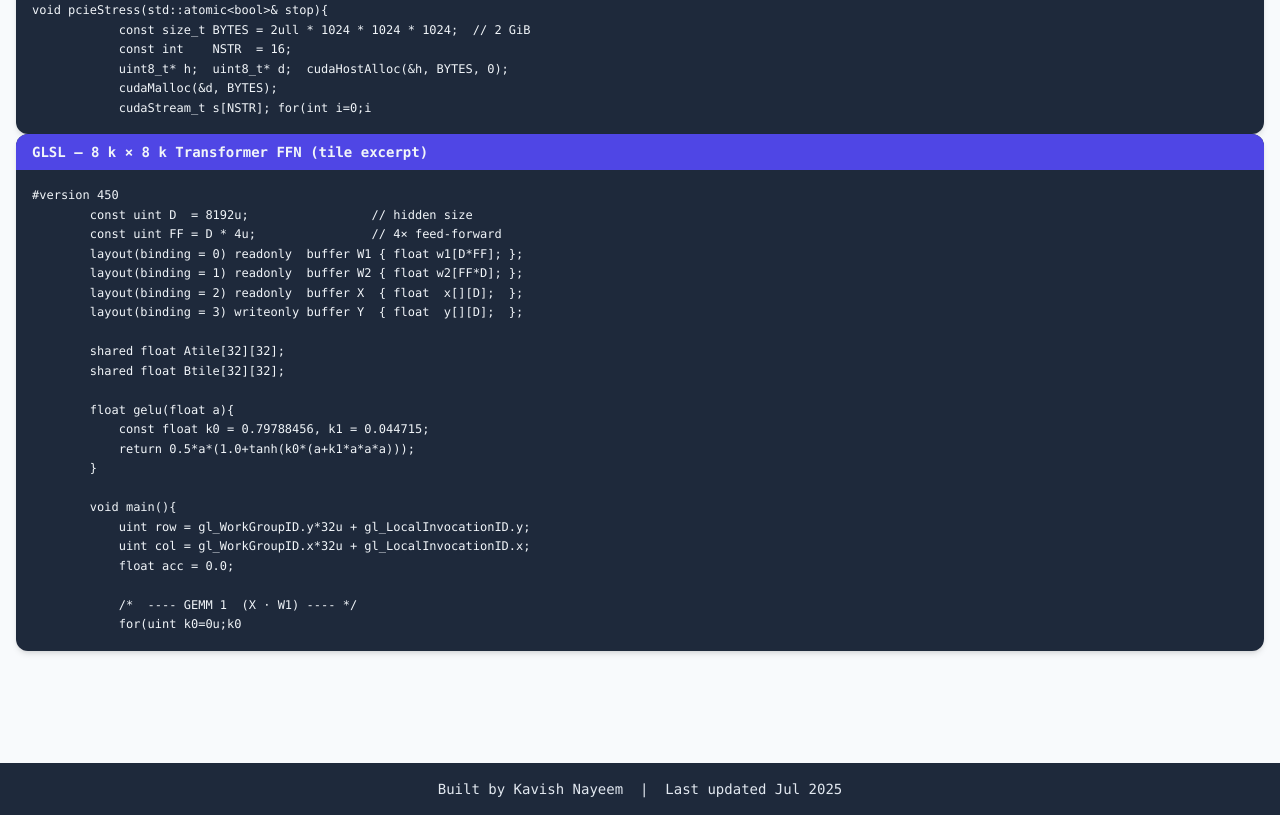
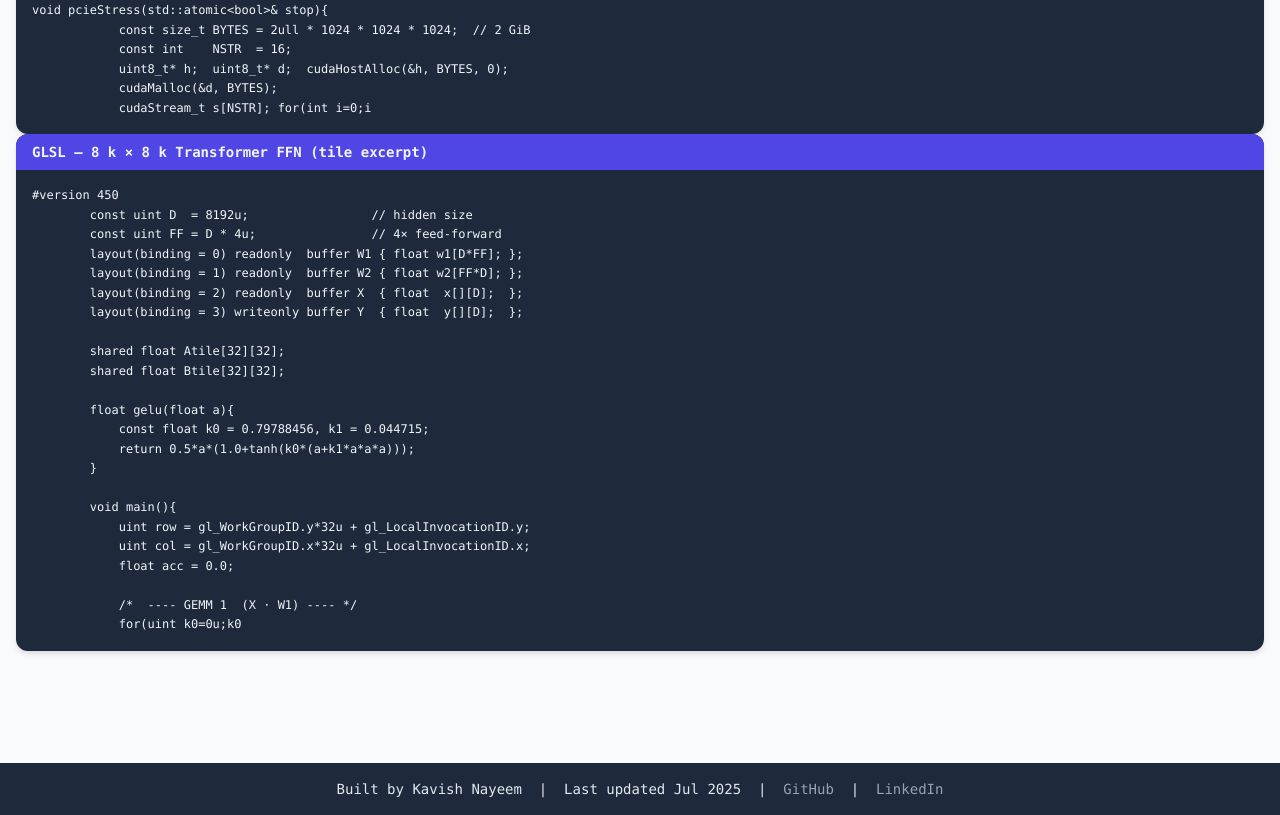
Before and after one commit to kavishnayeem/GPU-Stress-test, a plain HTML site: page index.html in a window 1280 px wide. Shown: the part 5165-5980 px from the top of the page. Drawn offline with nearby package versions, Linux system fonts and the light colour scheme.

Commit message:
Added Github and Linkedin

```diff
--- a/index.html
+++ b/index.html
@@ -388,7 +388,7 @@
 
   <!-- ────────────────── FOOTER ────────────────── -->
   <footer class="bg-slate-800 text-slate-200 text-center text-sm py-4 mt-20">
-    Built by Kavish Nayeem &nbsp;|&nbsp; Last updated Jul 2025
+    Built by Kavish Nayeem &nbsp;|&nbsp; Last updated Jul 2025 &nbsp;|&nbsp; <a href="https://github.com/kavishnayeem" class="text-slate-400 hover:text-slate-300">GitHub</a> &nbsp;|&nbsp; <a href="https://linkedin.com/in/kavishnayeem" class="text-slate-400 hover:text-slate-300">LinkedIn</a>
   </footer>
 </body>
 </html>
```
